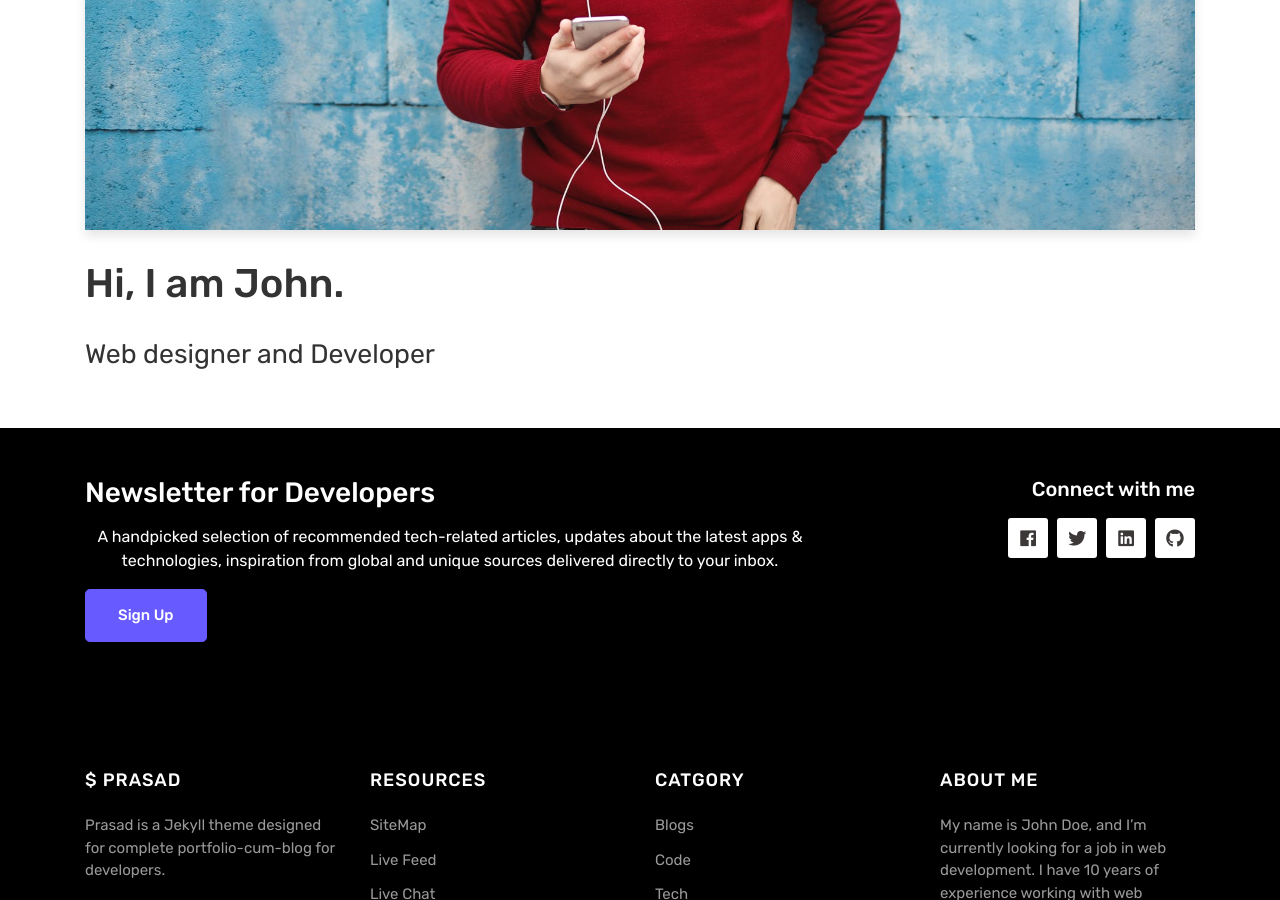
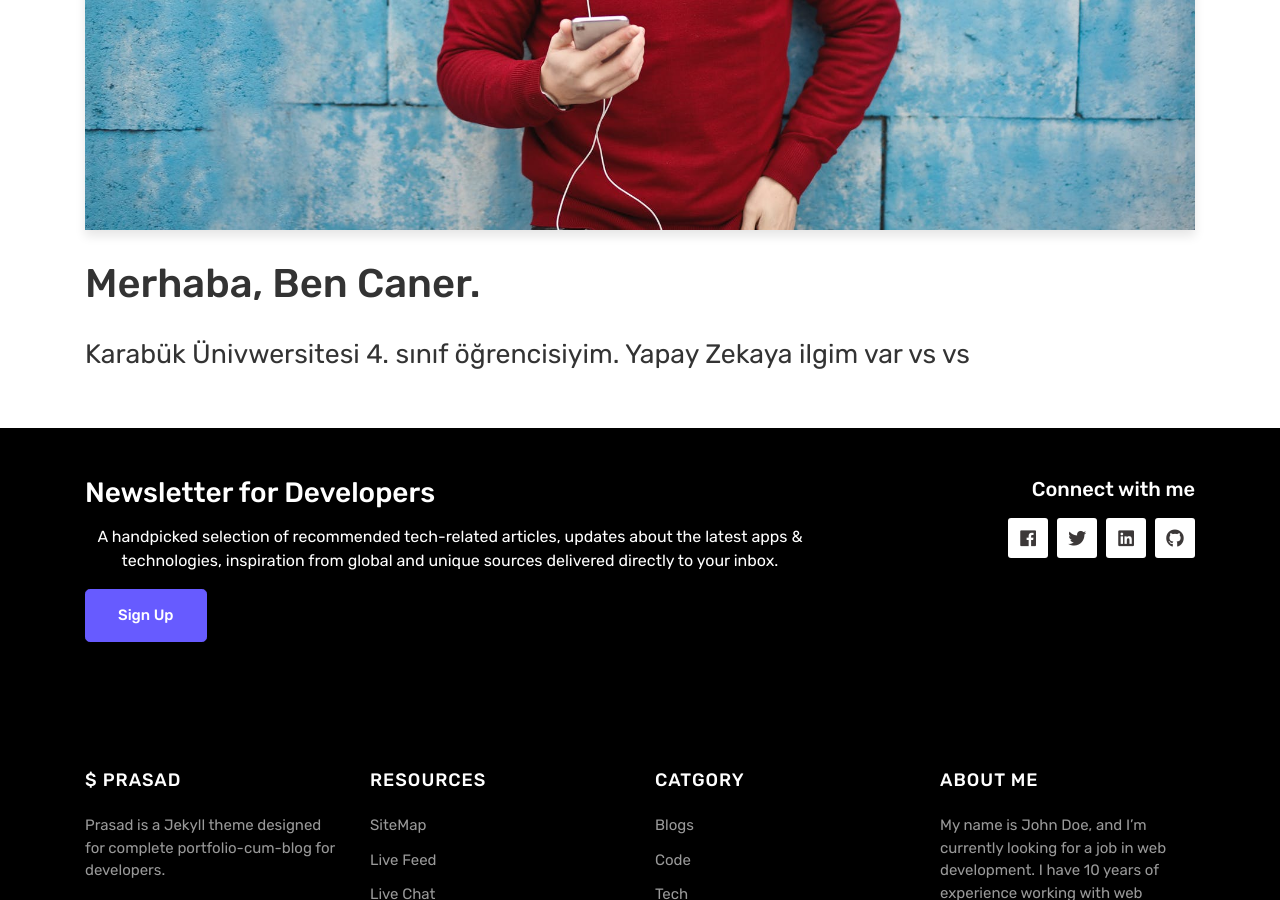
Before and after one commit to Canerkynn/CanerKynn.github.io, a Jekyll site: the page built from about.html, in a window 1280 px wide and 900 px high, scrolled down 710 px. Built offline with Jekyll 4.4.1, drawn with Linux system fonts in a browser that asks for light colours; nearby versions of some CDN libraries.

Commit message:
Update about.html

```diff
--- a/about.html
+++ b/about.html
@@ -5,5 +5,5 @@ title: About
 
 <img src="/assets/images/john.jpg" alt="A picture of John.">
   <br><br>
-  <h1>Hi, I am <span>John.</span></h1>
-<p><span style="font-size:20pt;">Web designer and Developer</span></p>
+  <h1>Merhaba, Ben <span>Caner.</span></h1>
+<p><span style="font-size:20pt;">Karabük Ünivwersitesi 4. sınıf öğrencisiyim. Yapay Zekaya ilgim var vs vs</span></p>
```
